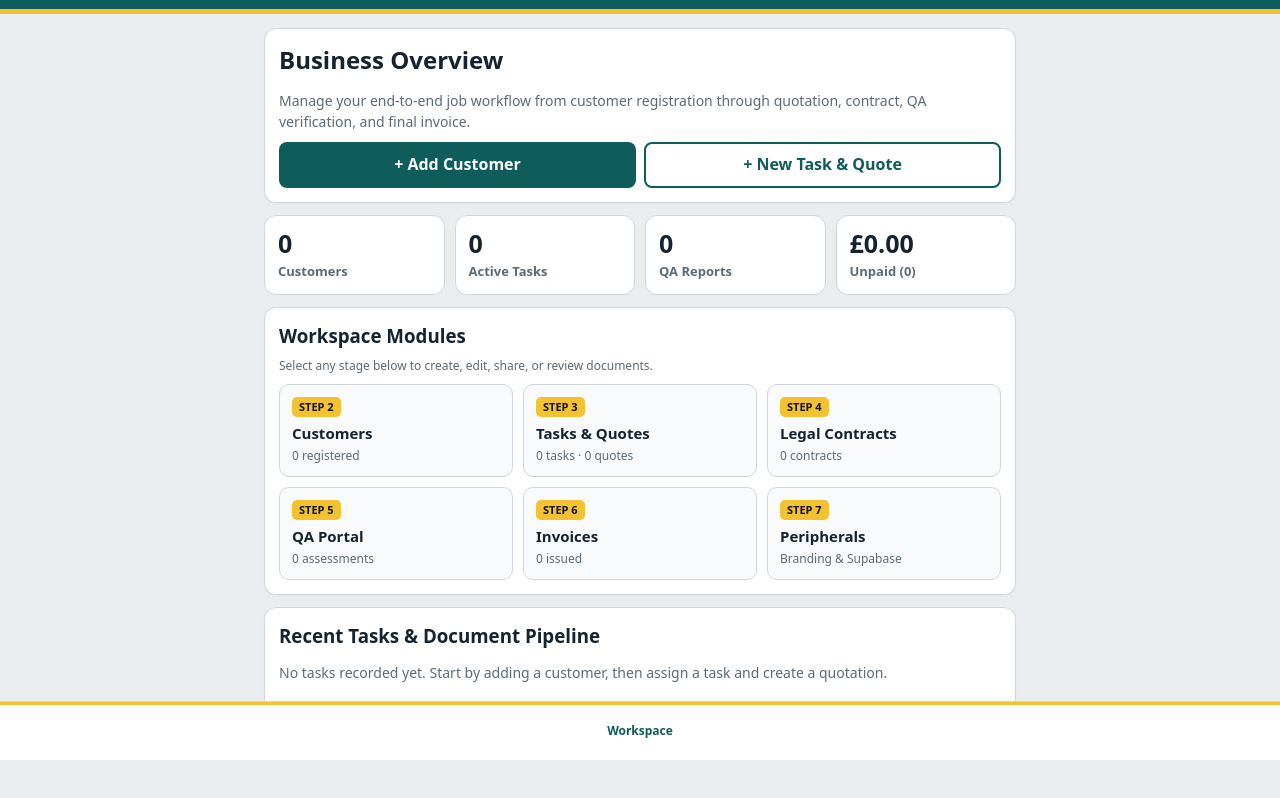
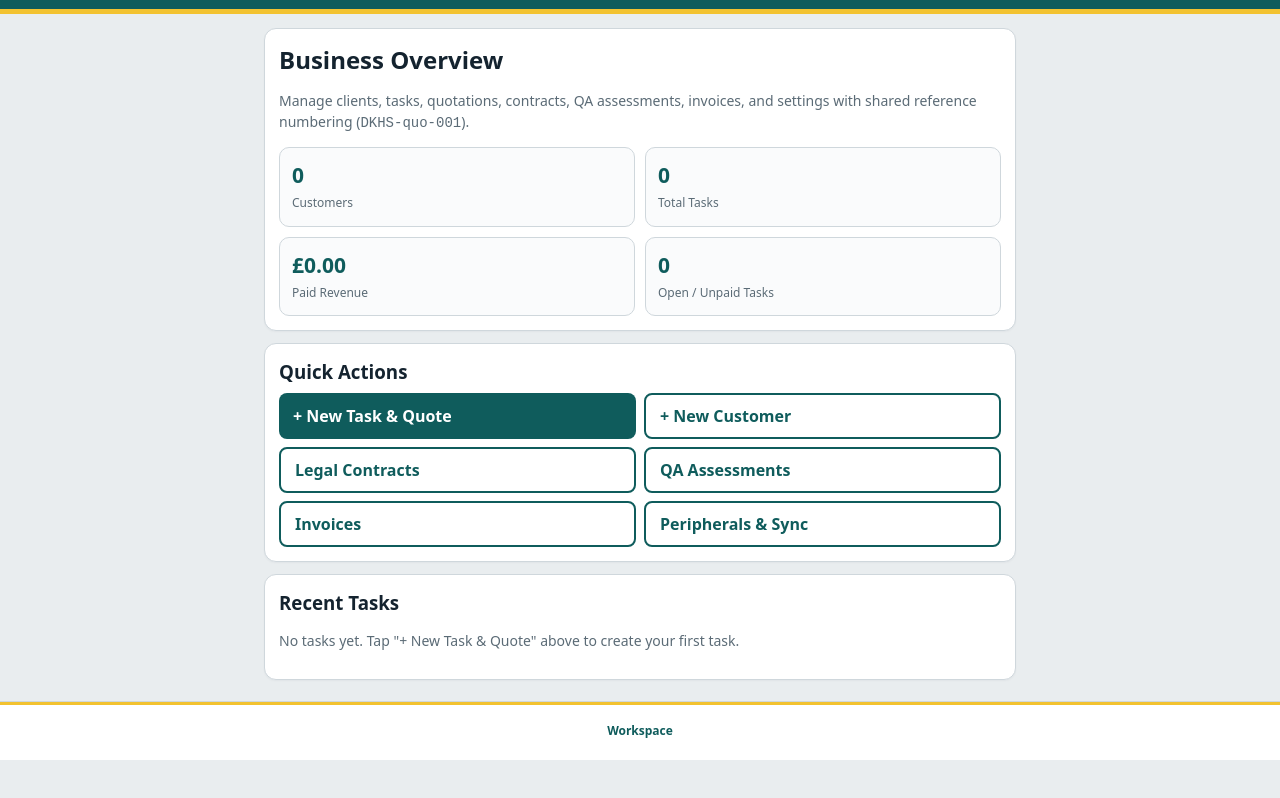
Before and after one commit to davidkennedyhandymanservices/Multiple, a plain HTML site: page index.html in a window 1280 px wide. Shown: the part 40-838 px from the top of the page. Drawn offline with Linux system fonts and the light colour scheme.

Commit message:
Update HTML structure and improve task management

```diff
--- a/index.html
+++ b/index.html
@@ -5,7 +5,7 @@
 <meta name="viewport" content="width=device-width,initial-scale=1,viewport-fit=cover">
 <meta name="apple-mobile-web-app-capable" content="yes">
 <meta name="theme-color" content="#0f5c5c">
-<title>Handyman Manager · Home</title>
+<title>Handyman Manager - Overview</title>
 <style>
 :root{--ink:#14232f;--bg:#e9edef;--card:#fff;--ac:#0f5c5c;--tape:#f2c230;--mut:#5b6b76;--bad:#b3261e;--ok:#1b7a43;--ln:#cfd7dc}
 *{box-sizing:border-box}
@@ -15,42 +15,32 @@ header .brand-wrap{display:flex;align-items:center;gap:10px;min-width:0}
 header img.hdr-logo{width:38px;height:38px;object-fit:contain;background:white;border-radius:7px;padding:2px;flex-shrink:0}
 header b{font-size:17px;display:block;white-space:nowrap;overflow:hidden;text-overflow:ellipsis}
 header small{display:block;opacity:.88;font-size:12px;white-space:nowrap;overflow:hidden;text-overflow:ellipsis}
-.sync-pill{font-size:11px;font-weight:700;padding:4px 9px;border-radius:999px;background:rgba(255,255,255,.16);color:white;white-space:nowrap;flex-shrink:0}
+.sync-pill{font-size:11px;font-weight:700;padding:4px 9px;border-radius:999px;background:rgba(255,255,255,.16);color:white;white-space:nowrap;flex-shrink:0;cursor:pointer}
 .sync-pill.online{background:#1b7a43}
 main{max-width:780px;margin:auto;padding:14px}
 .c{background:var(--card);border:1px solid var(--ln);border-radius:12px;padding:14px;margin-bottom:12px;box-shadow:0 1px 2px rgba(20,35,47,.04)}
 h2,h3{margin:0 0 8px}
 .m{color:var(--mut);font-size:14px}
 .small{font-size:12px;color:var(--mut)}
+.grid{display:grid;grid-template-columns:1fr 1fr;gap:10px}
+@media(max-width:460px){.grid{grid-template-columns:1fr}}
+.stat{border:1px solid var(--ln);border-radius:10px;padding:12px;background:#fafbfc}
+.stat b{display:block;font-size:21px;color:var(--ac)}
 button{font:inherit;min-height:46px;padding:8px 14px;border:0;border-radius:8px;background:var(--ac);color:white;font-weight:650;margin:3px 3px 3px 0;cursor:pointer}
 button.secondary{background:white;color:var(--ac);border:2px solid var(--ac)}
 button.w{width:100%}
-.grid-stats{display:grid;grid-template-columns:repeat(2,minmax(0,1fr));gap:10px;margin-bottom:12px}
-@media(min-width:560px){.grid-stats{grid-template-columns:repeat(4,minmax(0,1fr))}}
-.stat-card{background:var(--card);border:1px solid var(--ln);border-radius:12px;padding:13px;cursor:pointer;transition:transform .1s ease}
-.stat-card:active{transform:scale(.98)}
-.stat-card .n{font-size:25px;font-weight:800;color:var(--ink);line-height:1.15}
-.stat-card .lbl{font-size:13px;color:var(--mut);margin-top:4px;font-weight:600}
-.workflow-grid{display:grid;grid-template-columns:repeat(2,minmax(0,1fr));gap:10px}
-@media(min-width:560px){.workflow-grid{grid-template-columns:repeat(3,minmax(0,1fr))}}
-.wf-tile{background:#f8fafb;border:1.5px solid var(--ln);border-radius:10px;padding:12px;text-align:left;cursor:pointer;display:flex;flex-direction:column;justify-content:space-between;min-height:92px;transition:border-color .15s ease,transform .1s ease}
-.wf-tile:hover{border-color:var(--ac)}
-.wf-tile:active{transform:scale(.98)}
-.wf-step{display:inline-block;background:var(--tape);color:#111;font-size:11px;font-weight:800;padding:2px 7px;border-radius:5px;margin-bottom:6px;width:fit-content}
-.wf-title{font-weight:750;font-size:15px;color:var(--ink)}
-.wf-sub{font-size:12px;color:var(--mut);margin-top:2px}
-.row{display:flex;justify-content:space-between;gap:10px;padding:10px 0;border-bottom:1px solid var(--ln);align-items:center;cursor:pointer}
+.row{display:flex;justify-content:space-between;gap:10px;padding:10px 0;border-bottom:1px solid var(--ln);align-items:center}
 .row:last-child{border:0;padding-bottom:0}
 .tag{background:var(--tape);color:#111;border-radius:6px;padding:3px 8px;font-size:12px;font-weight:700;white-space:nowrap}
 .tag.ok{background:#dcfce7;color:#166534}
-.tag.bad{background:#fee2e2;color:#991b1b}
-.quick-pills{display:flex;gap:6px;flex-wrap:wrap;margin-top:6px}
-.quick-pills button{min-height:34px;padding:4px 10px;font-size:12px;margin:0}
+.quick-grid{display:grid;grid-template-columns:1fr 1fr;gap:8px;margin-top:8px}
+@media(max-width:520px){.quick-grid{grid-template-columns:1fr}}
+.quick-grid button{margin:0;text-align:left}
 nav{position:fixed;bottom:0;left:0;right:0;display:flex;background:white;border-top:1px solid var(--ln);padding-bottom:env(safe-area-inset-bottom);z-index:6}
 nav button{flex:1;background:none;color:var(--mut);border-radius:0;margin:0;min-height:58px;font-size:12px;padding:4px}
 nav button.on{color:var(--ac);box-shadow:inset 0 3px var(--tape);font-weight:700}
 #toast{position:fixed;left:50%;transform:translateX(-50%);bottom:88px;background:#14232f;color:white;padding:10px 15px;border-radius:8px;display:none;z-index:10;max-width:90%;text-align:center}
-dialog{width:min(650px,96%);max-height:92vh;border:0;border-radius:14px;padding:16px;overflow:auto}
+dialog{width:min(540px,96%);max-height:92vh;border:0;border-radius:14px;padding:16px;overflow:auto}
 dialog::backdrop{background:#0008}
 </style>
 </head>
@@ -62,146 +52,85 @@ dialog::backdrop{background:#0008}
 "use strict";
 
 async function renderHome() {
-  const [customers, jobs, quotes, docs, qaReports, invoices] = await Promise.all([
+  const [customers, tasks, quotes, invoices] = await Promise.all([
     all('customers'),
     all('jobs'),
     all('quotes'),
-    all('docs'),
-    all('qaReports'),
     all('invoices')
   ]);
 
-  const activeTasks = jobs.filter((j) => !['Completed', 'Cancelled'].includes(j.status));
-  const unpaidInvoices = invoices.filter((inv) =>
-    ['Not paid', 'To be paid', 'Part-paid'].includes(inv.status)
-  );
-  const outstandingTotal = unpaidInvoices.reduce(
-    (sum, inv) => sum + (Number(inv.total) || 0),
-    0
-  );
+  const quoteByTask = new Map();
+  for (const q of [...quotes].sort((a, b) => (b.created || 0) - (a.created || 0))) {
+    if (!quoteByTask.has(q.jobId)) quoteByTask.set(q.jobId, q);
+  }
 
-  const recentTasks = [...jobs]
+  const invByTask = new Map();
+  for (const inv of [...invoices].sort((a, b) => (b.created || 0) - (a.created || 0))) {
+    if (!invByTask.has(inv.jobId)) invByTask.set(inv.jobId, inv);
+  }
+
+  const paidRevenue = invoices
+    .filter((inv) => inv.paymentStatus === 'Paid')
+    .reduce((sum, inv) => sum + (Number(inv.total) || 0), 0);
+
+  const openTasks = tasks.filter(
+    (t) => (invByTask.get(t.id)?.paymentStatus || t.paymentStatus) !== 'Paid'
+  ).length;
+
+  const recentTasks = [...tasks]
     .sort((a, b) => (b.created || 0) - (a.created || 0))
     .slice(0, 6);
 
   $('#view').innerHTML = `
     <div class="c">
       <h2>Business Overview</h2>
-      <p class="m" style="margin-bottom:10px">
-        Manage your end-to-end job workflow from customer registration through quotation, contract, QA verification, and final invoice.
-      </p>
-      <div style="display:grid;grid-template-columns:1fr 1fr;gap:8px">
-        <button class="w" style="margin:0" onclick="navigateTo('customers.html', { action: 'new' })">+ Add Customer</button>
-        <button class="secondary w" style="margin:0" onclick="navigateTo('tasks.html', { action: 'new' })">+ New Task &amp; Quote</button>
+      <p class="m">Manage clients, tasks, quotations, contracts, QA assessments, invoices, and settings with shared reference numbering (<code>${esc(formatDocRef('quo', '001'))}</code>).</p>
+      <div class="grid">
+        <div class="stat"><b>${customers.length}</b><span class="small">Customers</span></div>
+        <div class="stat"><b>${tasks.length}</b><span class="small">Total Tasks</span></div>
+        <div class="stat"><b>${GBP(paidRevenue)}</b><span class="small">Paid Revenue</span></div>
+        <div class="stat"><b>${openTasks}</b><span class="small">Open / Unpaid Tasks</span></div>
       </div>
     </div>
 
-    <!-- Summary Metrics Grid -->
-    <div class="grid-stats">
-      <div class="stat-card" onclick="navigateTo('customers.html')">
-        <div class="n">${customers.length}</div>
-        <div class="lbl">Customers</div>
-      </div>
-      <div class="stat-card" onclick="navigateTo('tasks.html')">
-        <div class="n">${activeTasks.length}</div>
-        <div class="lbl">Active Tasks</div>
-      </div>
-      <div class="stat-card" onclick="navigateTo('qa.html')">
-        <div class="n">${qaReports.length}</div>
-        <div class="lbl">QA Reports</div>
-      </div>
-      <div class="stat-card" onclick="navigateTo('invoices.html')">
-        <div class="n">${GBP(outstandingTotal)}</div>
-        <div class="lbl">Unpaid (${unpaidInvoices.length})</div>
+    <div class="c">
+      <h3>Quick Actions</h3>
+      <div class="quick-grid">
+        <button type="button" onclick="navigateTo('tasks.html', { action: 'new' })">+ New Task &amp; Quote</button>
+        <button type="button" class="secondary" onclick="navigateTo('customers.html', { action: 'new' })">+ New Customer</button>
+        <button type="button" class="secondary" onclick="navigateTo('legal.html')">Legal Contracts</button>
+        <button type="button" class="secondary" onclick="navigateTo('qa.html')">QA Assessments</button>
+        <button type="button" class="secondary" onclick="navigateTo('invoices.html')">Invoices</button>
+        <button type="button" class="secondary" onclick="navigateTo('peripherals.html')">Peripherals &amp; Sync</button>
       </div>
     </div>
 
-    <!-- 7-Step Platform Workflow Grid -->
     <div class="c">
-      <h3>Workspace Modules</h3>
-      <p class="small" style="margin:0 0 10px">Select any stage below to create, edit, share, or review documents.</p>
-      <div class="workflow-grid">
-        <div class="wf-tile" onclick="navigateTo('customers.html')">
-          <span class="wf-step">STEP 2</span>
-          <div>
-            <div class="wf-title">Customers</div>
-            <div class="wf-sub">${customers.length} registered</div>
-          </div>
-        </div>
-
-        <div class="wf-tile" onclick="navigateTo('tasks.html')">
-          <span class="wf-step">STEP 3</span>
-          <div>
-            <div class="wf-title">Tasks &amp; Quotes</div>
-            <div class="wf-sub">${jobs.length} tasks · ${quotes.length} quotes</div>
-          </div>
-        </div>
-
-        <div class="wf-tile" onclick="navigateTo('legal.html')">
-          <span class="wf-step">STEP 4</span>
-          <div>
-            <div class="wf-title">Legal Contracts</div>
-            <div class="wf-sub">${docs.length} contracts</div>
-          </div>
-        </div>
-
-        <div class="wf-tile" onclick="navigateTo('qa.html')">
-          <span class="wf-step">STEP 5</span>
-          <div>
-            <div class="wf-title">QA Portal</div>
-            <div class="wf-sub">${qaReports.length} assessments</div>
-          </div>
-        </div>
-
-        <div class="wf-tile" onclick="navigateTo('invoices.html')">
-          <span class="wf-step">STEP 6</span>
-          <div>
-            <div class="wf-title">Invoices</div>
-            <div class="wf-sub">${invoices.length} issued</div>
-          </div>
-        </div>
-
-        <div class="wf-tile" onclick="navigateTo('peripherals.html')">
-          <span class="wf-step">STEP 7</span>
-          <div>
-            <div class="wf-title">Peripherals</div>
-            <div class="wf-sub">Branding &amp; Supabase</div>
-          </div>
-        </div>
-      </div>
-    </div>
-
-    <!-- Recent Tasks & Quick Document Pipeline -->
-    <div class="c">
-      <h3>Recent Tasks &amp; Document Pipeline</h3>
+      <h3>Recent Tasks</h3>
       ${
         recentTasks.length
           ? recentTasks
-              .map((j) => {
-                const jobQuote = quotes.find((q) => q.jobId === j.id);
-                const statusClass =
-                  j.status === 'Completed' ? 'ok' : j.status === 'Cancelled' ? 'bad' : '';
+              .map((t) => {
+                const q = quoteByTask.get(t.id);
+                const inv = invByTask.get(t.id);
+                const baseRef = q?.documentNumber || inv?.documentNumber || t.ref;
+                const tRef = formatDocRef('tsk', baseRef);
+                const qRef = formatDocRef('quo', baseRef);
+                const payStatus = inv?.paymentStatus || t.paymentStatus || 'Unpaid';
+                const amt = inv ? inv.total : q ? q.total : t.amount;
+                const isPaid = payStatus === 'Paid';
                 return `
-                  <div class="row" style="flex-direction:column;align-items:stretch;cursor:default">
-                    <div style="display:flex;justify-content:space-between;align-items:flex-start;gap:8px;cursor:pointer"
-                         onclick="navigateTo('tasks.html', { view: 'task', id: '${esc(j.id)}' })">
-                      <div>
-                        <b>${esc(j.ref)} · ${esc(j.customerName)}</b>
-                        <div class="m">${esc(j.task || j.description)}</div>
-                        <div class="small">${jobQuote ? `Quote: ${esc(jobQuote.documentNumber)} (${GBP(jobQuote.total)})` : `Agreed: ${GBP(j.amount)}`}</div>
-                      </div>
-                      <span class="tag ${statusClass}">${esc(j.status)}</span>
+                  <div class="row">
+                    <div>
+                      <b>${esc(tRef)} - ${esc(t.customerName)}</b>
+                      <div class="m">${esc(t.task || 'Task')} - ${esc(t.description || '')}</div>
+                      <div class="small">Quote: ${esc(qRef)} - ${GBP(amt)}</div>
                     </div>
-                    <div class="quick-pills">
-                      <button type="button" class="secondary" onclick="navigateTo('tasks.html', { view: 'task', id: '${esc(j.id)}' })">Quote</button>
-                      <button type="button" class="secondary" onclick="navigateTo('legal.html', { taskId: '${esc(j.id)}' })">Contract</button>
-                      <button type="button" class="secondary" onclick="navigateTo('qa.html', { taskId: '${esc(j.id)}' })">QA</button>
-                      <button type="button" class="secondary" onclick="navigateTo('invoices.html', { taskId: '${esc(j.id)}' })">Invoice</button>
-                    </div>
+                    <span class="tag ${isPaid ? 'ok' : ''}">${esc(payStatus)}</span>
                   </div>`;
               })
               .join('')
-          : `<p class="m">No tasks recorded yet. Start by adding a customer, then assign a task and create a quotation.</p>`
+          : '<p class="m">No tasks yet. Tap "+ New Task &amp; Quote" above to create your first task.</p>'
       }
     </div>
   `;
```
